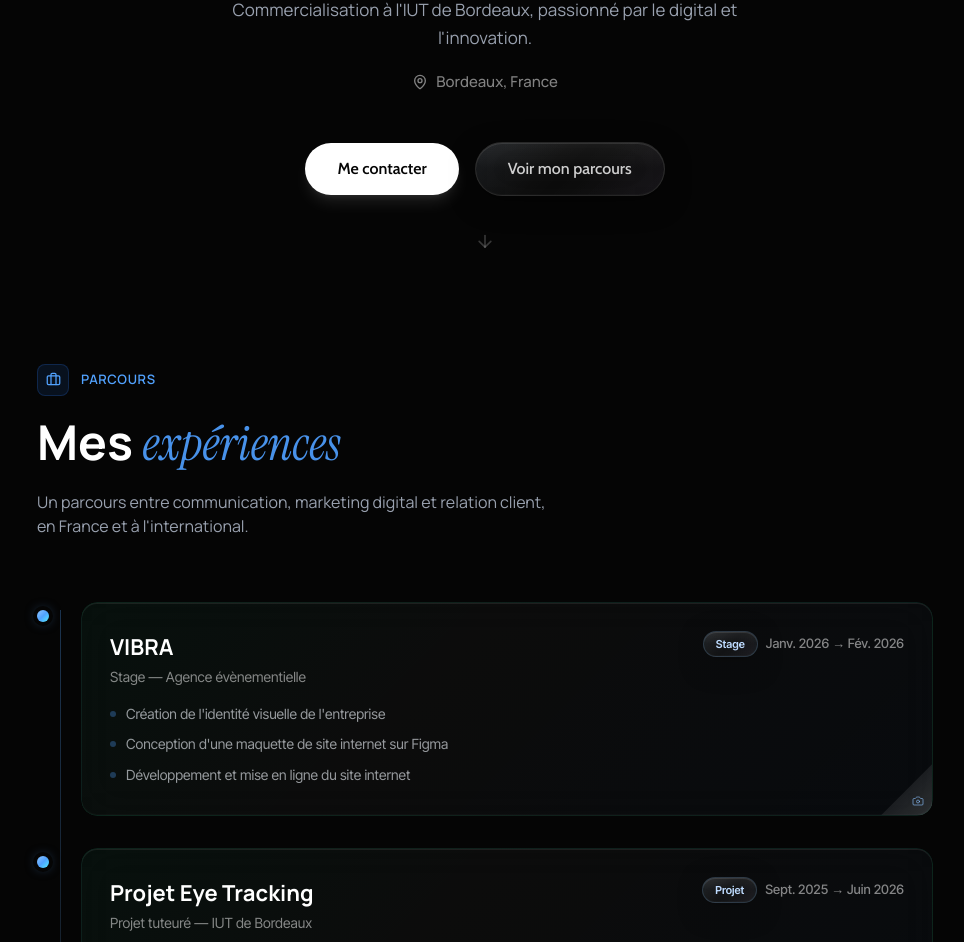
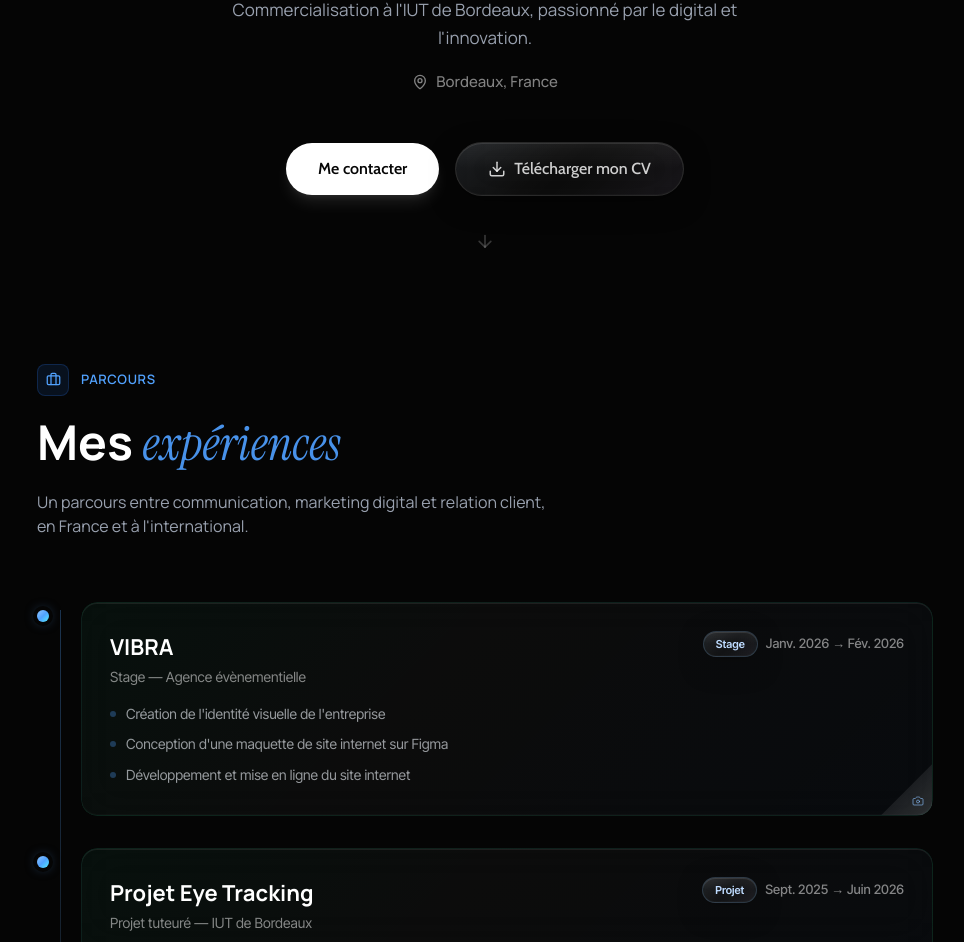
Before and after one commit to Elouanprg/Portfolio-Elouan-PORGE, a React (Vite) app: page / in a window 1280 px wide. Shown: the part 856-1798 px from the top of the page, without its empty margins (155-1119 px from the left). Built offline with nearby package versions, Linux system fonts and the light colour scheme.

Commit message:
Add CV download button in Hero section
Co-Authored-By: Claude Opus 4.6 <noreply@anthropic.com>

```diff
--- a/src/components/Hero.tsx
+++ b/src/components/Hero.tsx
@@ -1,5 +1,5 @@
 import { motion } from "framer-motion";
-import { ArrowDown, MapPin } from "lucide-react";
+import { ArrowDown, MapPin, Download } from "lucide-react";
 
 export default function Hero() {
   return (
@@ -15,7 +15,7 @@ export default function Hero() {
         className="relative mb-10"
       >
         {/* Container — scaled down on mobile */}
-        <div className="relative scale-[0.7] sm:scale-[0.85] md:scale-100 origin-bottom" style={{ width: "412px", height: "494px" }}>
+        <div className="relative scale-[0.62] translate-x-2 sm:scale-[0.85] sm:translate-x-0 md:scale-100 origin-bottom" style={{ width: "412px", height: "494px" }}>
           {/* Glass circle - decorative background */}
           <div
             className="absolute left-1/2 -translate-x-1/2 bottom-0 rounded-full glass-circle"
@@ -131,12 +131,14 @@ export default function Hero() {
           Me contacter
         </motion.a>
         <motion.a
-          href="#experiences"
+          href={`${import.meta.env.BASE_URL}cv-elouan-porge.pdf`}
+          download
           whileHover={{ scale: 1.04 }}
           whileTap={{ scale: 0.98 }}
-          className="liquid-glass liquid-glass-interactive inline-flex items-center justify-center px-8 py-3.5 text-white/80 font-cabin font-medium text-[16px] rounded-full relative"
+          className="liquid-glass liquid-glass-interactive inline-flex items-center justify-center gap-2 px-8 py-3.5 text-white/80 font-cabin font-medium text-[16px] rounded-full relative"
         >
-          <span className="relative z-10">Voir mon parcours</span>
+          <Download size={18} className="relative z-10" />
+          <span className="relative z-10">Télécharger mon CV</span>
         </motion.a>
       </motion.div>
 
```
Also changed, not shown: 1 other file (tests, documents, lock files or other folders).
